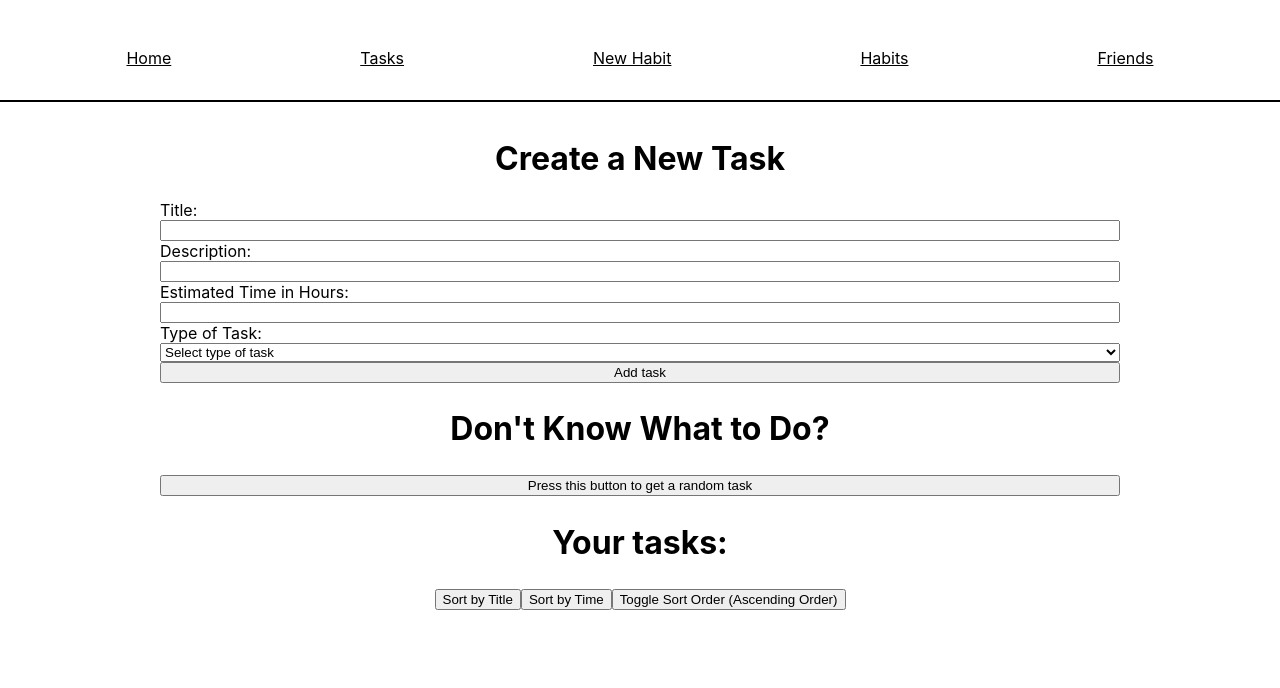
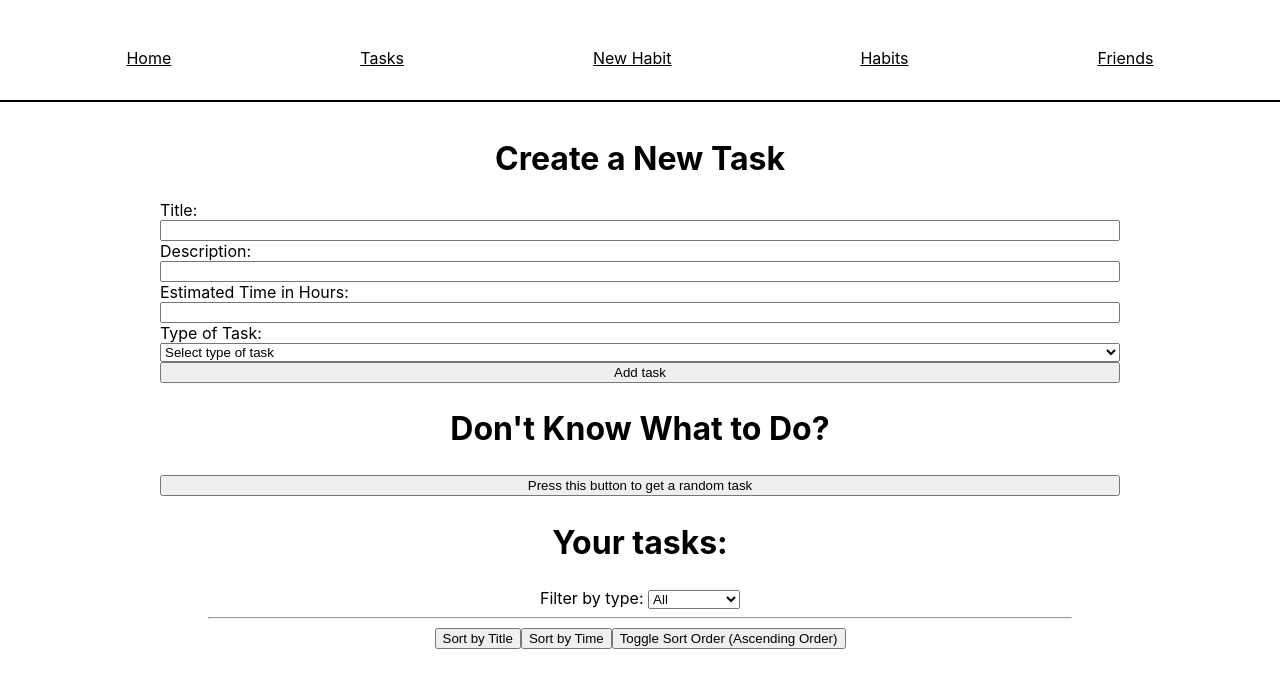
Before and after one commit to Hey-nes/projektarbete-frontend2, a React (Create React App) app: page /newtask in a window 1280 px wide. Shown: the top 688 px of the page. Built offline with nearby package versions, Linux system fonts and the light colour scheme.

Commit message:
finished tasks by adding filtering

```diff
--- a/src/pages/NewTask.jsx
+++ b/src/pages/NewTask.jsx
@@ -83,7 +83,7 @@ const NewTask = () => {
           Select type of task
         </option>
         <option value="relaxation">relaxation</option>
-        <option value="recreatioinal">recreatioinal</option>
+        <option value="recreational">recreational</option>
         <option value="social">social</option>
         <option value="education">education</option>
         <option value="busywork">busywork</option>
--- a/src/pages/Tasks.jsx
+++ b/src/pages/Tasks.jsx
@@ -15,20 +15,26 @@ const getValueForSorting = (task, criteria) => {
 const Tasks = ({ data, onDelete, onEdit }) => {
   const [completedTasks, setCompletedTasks] = useState([]);
   const [incompletedTasks, setIncompletedTasks] = useState([]);
+  const [typeFilter, setTypeFilter] = useState("");
   const [sortCriteria, setSortCriteria] = useState("title");
   const [sortOrder, setSortOrder] = useState("asc");
   const [sortedIncompletedTasks, setSortedIncompletedTasks] = useState([]);
 
   useEffect(() => {
     const tasksToSort = data.filter((task) => !completedTasks.includes(task));
+    const filteredTasks = typeFilter
+      ? tasksToSort.filter((task) => task.type === typeFilter)
+      : tasksToSort;
+
     const sortedTasks = sortItems(
-      tasksToSort,
+      filteredTasks,
       sortCriteria,
       sortOrder,
       getValueForSorting
     );
+
     setSortedIncompletedTasks(sortedTasks);
-  }, [data, completedTasks, sortCriteria, sortOrder]);
+  }, [data, completedTasks, sortCriteria, sortOrder, typeFilter]);
 
   const handleToggleCompletion = (task) => {
     if (task.completed) {
@@ -59,10 +65,26 @@ const Tasks = ({ data, onDelete, onEdit }) => {
 
   return (
     <div>
+      <label htmlFor="type">Filter by type: </label>
+      <select
+        name="type"
+        id="type"
+        onChange={(e) => setTypeFilter(e.target.value)}
+      >
+        <option value="">All</option>
+        <option value="relaxation">relaxation</option>
+        <option value="recreational">recreational</option>
+        <option value="social">social</option>
+        <option value="education">education</option>
+        <option value="busywork">busywork</option>
+        <option value="charity">charity</option>
+        <option value="diy">diy</option>
+        <option value="cooking">cooking</option>
+        <option value="music">music</option>
+      </select>
+      <hr></hr>
       <button onClick={() => setSortCriteria("title")}>Sort by Title</button>
-      <button onClick={() => setSortCriteria("time")}>
-        Sort by Time
-      </button>
+      <button onClick={() => setSortCriteria("time")}>Sort by Time</button>
       <button
         onClick={() => setSortOrder(sortOrder === "asc" ? "desc" : "asc")}
       >
```
